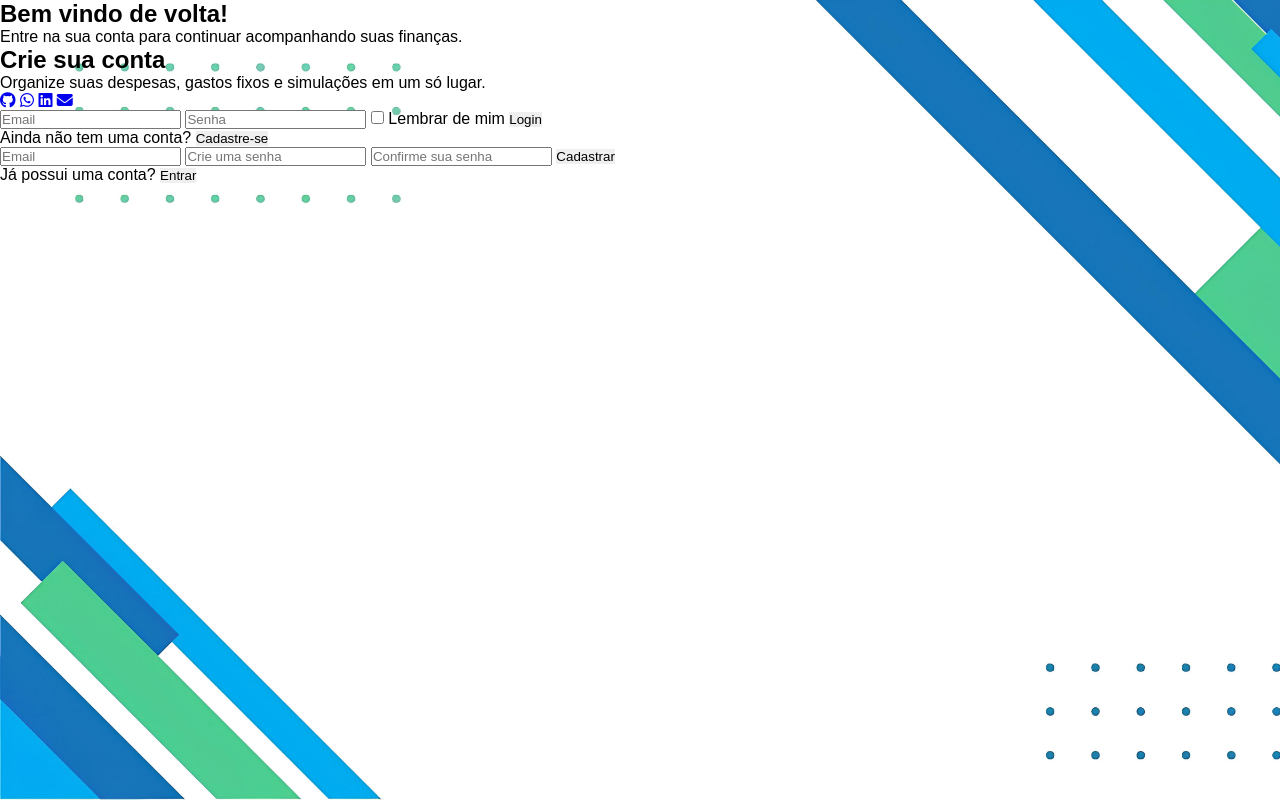
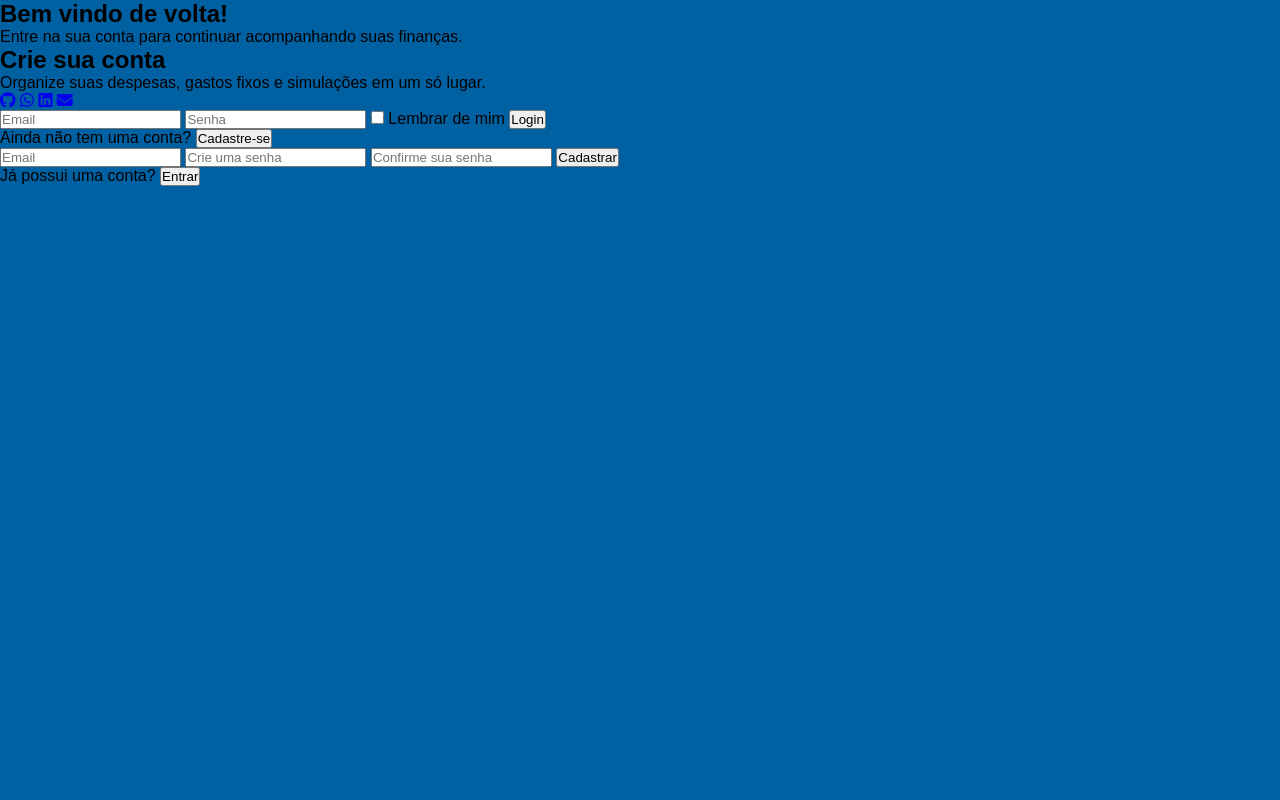
Before and after one commit to Matheus-Machado750/gerenciador_financeiro, a Flask app: page /auth in a window 1280 px wide. Run offline with Flask 3, Linux system fonts and the light colour scheme.

Commit message:
Mudança na distribuição das imagens do background

```diff
--- a/static/css/auth.css
+++ b/static/css/auth.css
@@ -12,13 +12,10 @@ html {
 }
 
 body {
-    display: flex;
-    flex-direction: column;
     min-height: 100vh;
-    background-image: url("../img/fundo_auth.jpg");
-    background-repeat: no-repeat;
-    background-size: cover;
+    background-color: #0061a2;
 }
+
 
 /* //////////////////////////////////// FUNDO ///////////////////////////////////// */
 
--- a/templates/auth.html
+++ b/templates/auth.html
@@ -6,7 +6,6 @@
 
     <title>Login | Gerenciador Financeiro</title>
 
-    <link rel="stylesheet" href="{{ url_for('static', filename='css/style.css') }}">
     <link rel="stylesheet" href="{{ url_for('static', filename='css/auth.css') }}">
     <link rel="stylesheet" href="https://cdnjs.cloudflare.com/ajax/libs/font-awesome/6.7.2/css/all.min.css" integrity="sha512-Evv84Mr4kqVGRNSgIGL/F/aIDqQb7xQ2vcrdIwxfjThSH8CSR7PBEakCr51Ck+w+/U6swU2Im1vVX0SVk9ABhg==" crossorigin="anonymous" referrerpolicy="no-referrer" />
 </head>
```
Also changed, not shown: static/img/canto_inferior_direito.png (added), static/img/canto_inferior_esquerdo.png (added), static/img/canto_superior_direito.png (added), static/img/canto_superior_esquerdo.png (added), static/img/fundo_auth.jpg (deleted).
